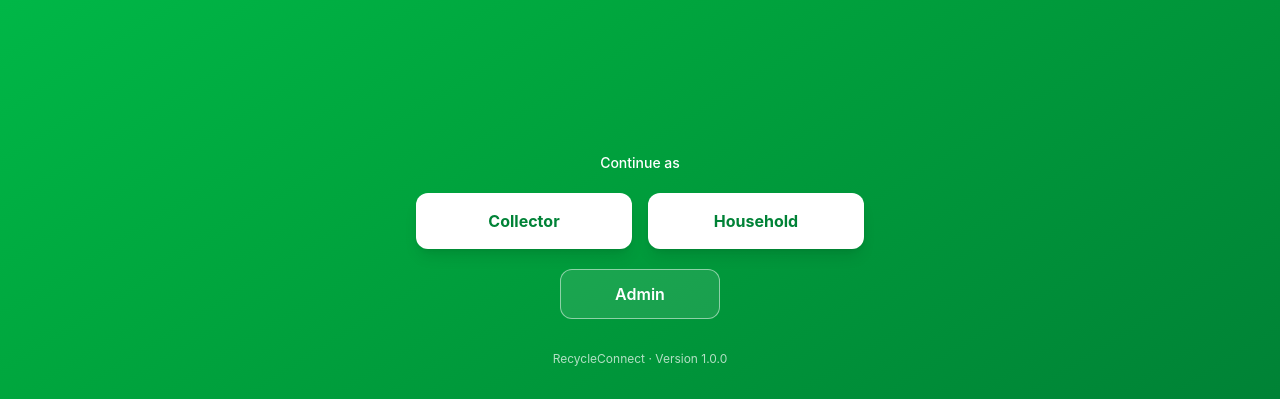
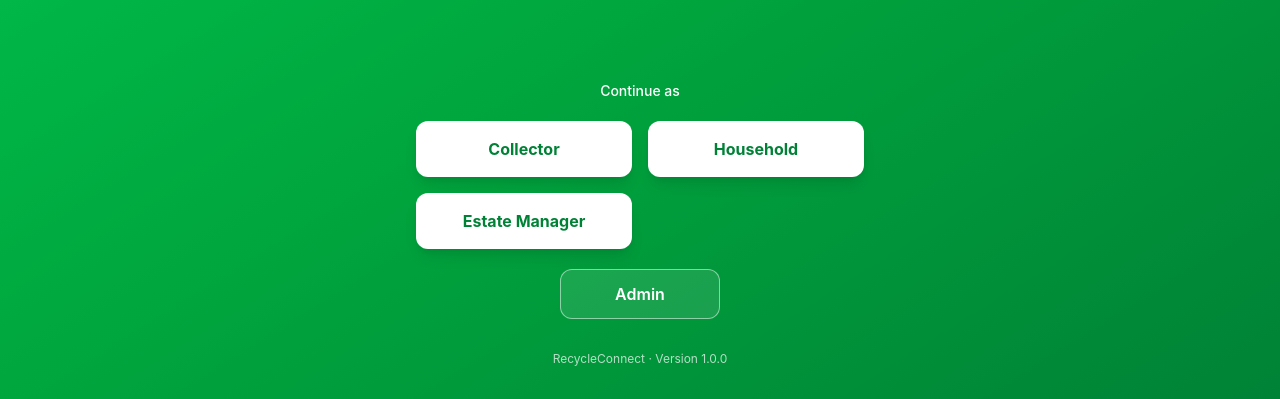
Before and after one commit to ateelabo/recycleconnect, a website: page pages/role-selection.html in a window 1280 px wide. Shown: the part 401-800 px from the top of the page. Drawn offline with Linux system fonts and the light colour scheme.

Commit message:
Add Estate Manager role selection

```diff
--- a/pages/role-selection.html
+++ b/pages/role-selection.html
@@ -46,6 +46,11 @@
           Household
         </button>
 
+        <button data-role="Estate"
+          class="rounded-xl bg-white px-4 py-4 font-bold text-green-700 shadow-lg hover:bg-green-50">
+          Estate Manager
+        </button>
+
       </div>
 
       <div class="mt-5 flex justify-center">
```
